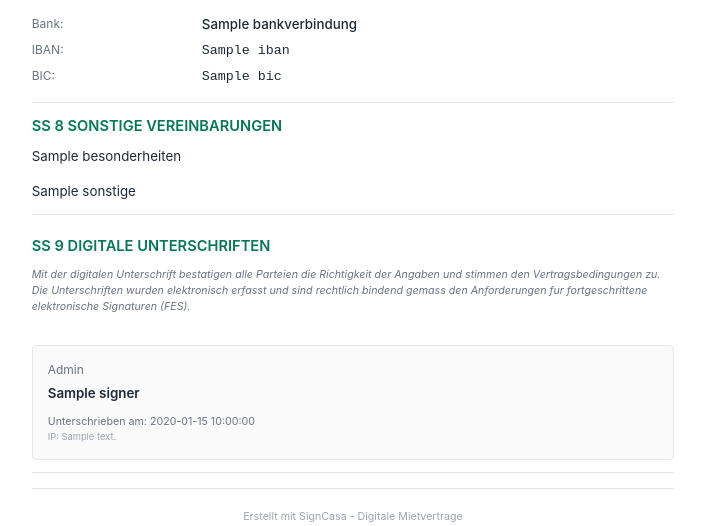
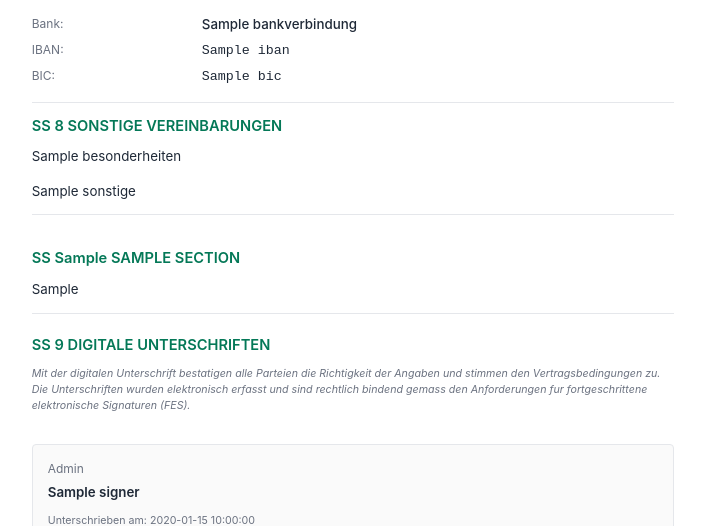
Before and after one commit to halamzief/casasign, a Python web app: template src/templates/contract_final.html in a window 1280 px wide. Shown: the part 1279-1805 px from the top of the page, without its empty margins (287-992 px from the left). Run offline with Jinja, Linux system fonts and the light colour scheme; the template is opened without the code that fills it: most values are stand-ins (such as "Sample title", 1, 10 or a date in 2020).

Commit message:
feat: add section override support to PDF template
Pass sections from contract_data to the Jinja2 template context and
render custom clause overrides in contract_final.html before the
signatures section.

Co-Authored-By: Claude Opus 4.6 (1M context) <noreply@anthropic.com>

```diff
--- a/src/core/pdf/html_to_pdf_service.py
+++ b/src/core/pdf/html_to_pdf_service.py
@@ -147,6 +147,9 @@ class HTMLToPDFService:
                 }
             )
 
+        # Extract sections from contract_data for section-driven rendering
+        sections = contract.get("sections", [])
+
         return {
             "contract": contract,
             "request": {
@@ -155,6 +158,7 @@ class HTMLToPDFService:
             },
             "signers": signer_data,
             "signature_images": signature_images,
+            "sections": sections,
             "generation_date": datetime.now(timezone.utc).strftime("%d.%m.%Y %H:%M:%S UTC"),
         }
 
--- a/src/templates/contract_final.html
+++ b/src/templates/contract_final.html
@@ -419,6 +419,22 @@
         </section>
         {% endif %}
 
+        {# ── Custom Section Overrides (from SignCasa clause editor) ── #}
+        {% if sections %}
+          {% for section in sections %}
+            {% if section.custom_html or (section.section_key is none and section.custom_html) %}
+            <section class="contract-section" style="page-break-inside: avoid; margin-top: 1.5em;">
+              <h2>SS {{ section.sort_order }} {{ section.title | upper }}</h2>
+              {% if section.custom_html %}
+              <div style="font-size: 10pt; line-height: 1.6;">
+                {{ section.custom_html | safe }}
+              </div>
+              {% endif %}
+            </section>
+            {% endif %}
+          {% endfor %}
+        {% endif %}
+
         <!-- Section 9: Unterschriften -->
         <section class="contract-section signature-section">
             <h2>SS 9 DIGITALE UNTERSCHRIFTEN</h2>
```
